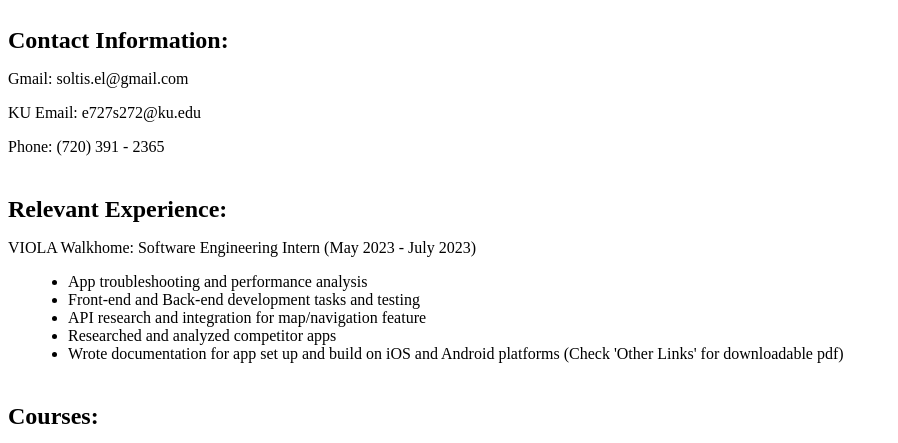
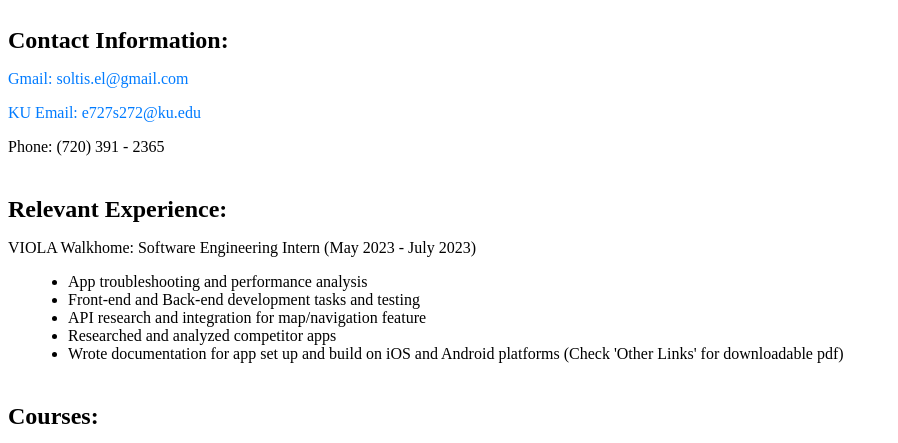
Before and after one commit to LizzieSoltis/website, a plain HTML site: page index.html in a window 1280 px wide. Shown: the part 299-742 px from the top of the page, without its empty margins (0-898 px from the left). Drawn offline with Linux system fonts and the light colour scheme.

Commit message:
Update index.html
Added href mail link to both emails

```diff
--- a/index.html
+++ b/index.html
@@ -19,8 +19,8 @@
     <main>
         <section>
             <h2>Contact Information:</h2>
-            <p>Gmail: soltis.el@gmail.com</p>
-            <p>KU Email: e727s272@ku.edu</p>
+            <p><a href="mailto:soltis.el@gmail.com">Gmail: soltis.el@gmail.com</a></p>
+            <p><a href="mailto:e727s272@ku.edu">KU Email: e727s272@ku.edu</a></p>
             <p>Phone: (720) 391 - 2365</p>
         </section>
         <section>
```
